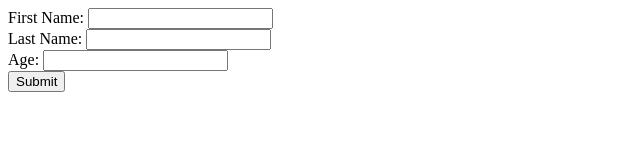
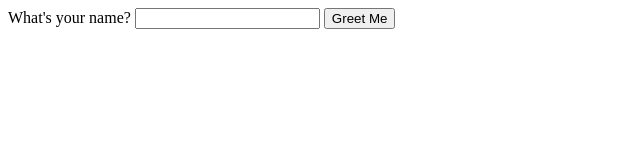
Before and after one commit to pranshuarora7/Sprynt, a plain HTML site: page signuppage/login.html in a window 1280 px wide. Shown: the whole page, without its empty margins (0-640 px from the left). Drawn offline with Linux system fonts and the light colour scheme.

Commit message:
learning forms

```diff
--- a/signuppage/login.html
+++ b/signuppage/login.html
@@ -4,26 +4,16 @@
     <meta charset="UTF-8">
     <meta name="viewport" content="width=device-width, initial-scale=1.0">
     <title>Login</title>
+    <script src="signuppage/login.js" defer></script>
 </head>
 <body>
-    <form action="https://httpbin.org/post" method="post">
+    <form id="greet-form" action="signuppage/login.js" method="post">
         <div>
-          <label for="first_name">First Name:</label>
-          <input type="text" name="first_name" id="first_name">
+            <label for="username">What's your name?</label>
+            <input type="text" id="username" name="username">
+            <button type="button" class="greet-btn">Greet Me</button>
         </div>
-
-        <div>
-          <label for="last_name">Last Name:</label>
-          <input type="text"  id="last_name">
-        </div>
-
-        <div>
-          <label for="age">Age:</label>
-          <input type="number" name="age" id="age">
-        </div>
-
-        <button type="submit">Submit</button>
-      </form>
-
+        <h1 class="greeting"></h1>
+    </form>
 </body>
 </html>
```
Also changed, not shown: signuppage/login.js (added, +8 -0 lines), signuppage/sprynt/signuppage/login.js (added).
